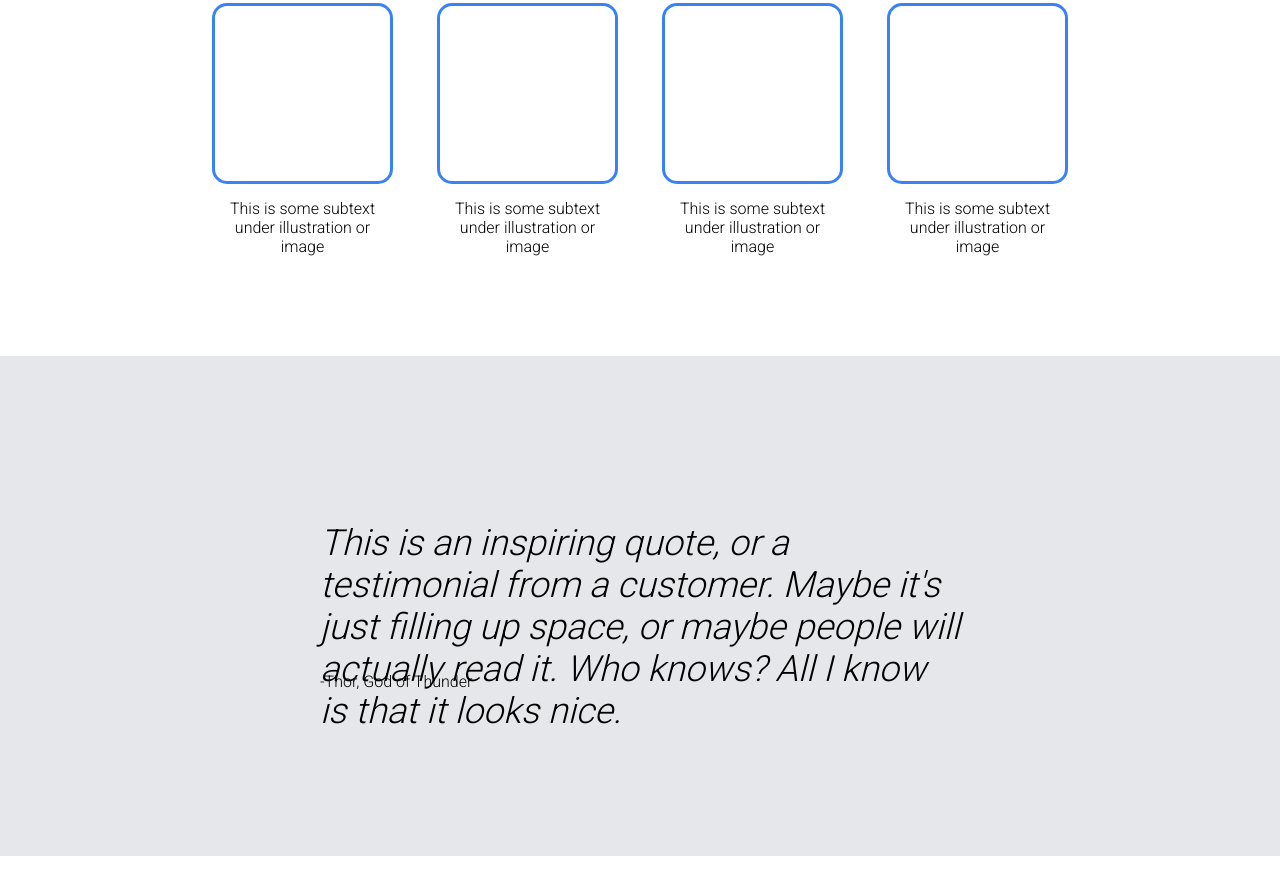
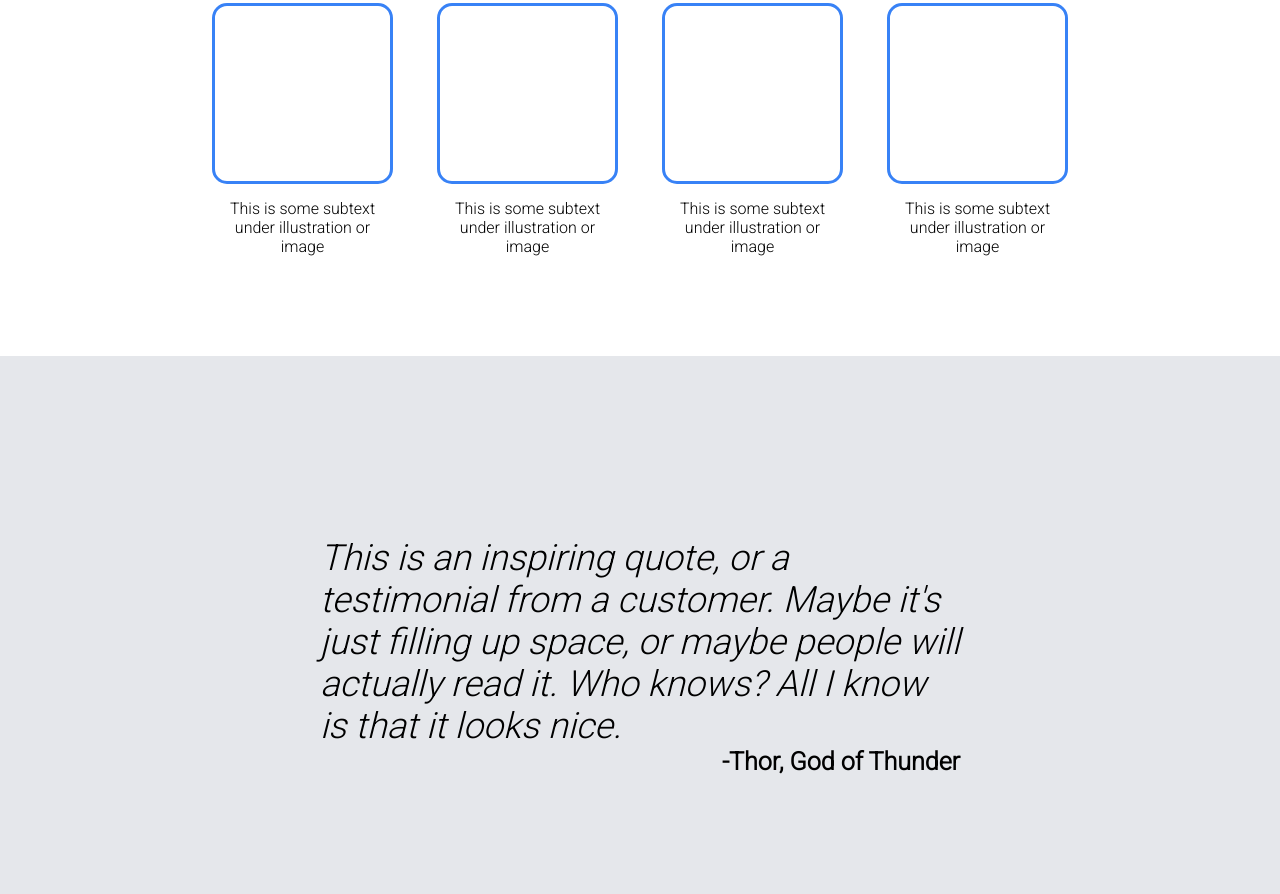
Before and after one commit to aerondight997/Landing-Page, a plain HTML site: page index.html in a window 1280 px wide. Shown: the part 599-1493 px from the top of the page. Before the commit the page ends 1455 px from the top, so only its background shows below. Drawn offline with Linux system fonts and the light colour scheme.

Commit message:
Finished editing quote1 and quote 2

```diff
--- a/style.css
+++ b/style.css
@@ -140,9 +140,11 @@ body {
 .quote {
     display: flex;
     height: 500px;
+    flex-direction: column;
     background-color: #E5E7EB;
     justify-content: center;
     align-items: center;
+    padding-top: 50px;
 }
 
 .quote1 {
@@ -153,3 +155,17 @@ body {
     width: 640px;
     height: 150px;
 }
+
+.quote2 {
+    display: flex;
+    font-size: 25px;
+    font-weight: 900;
+    padding-top: 60px;
+    justify-content: flex-end;
+}
+
+.container {
+    display: flex;
+    width: 640px;
+    flex-direction: column;
+}
```
